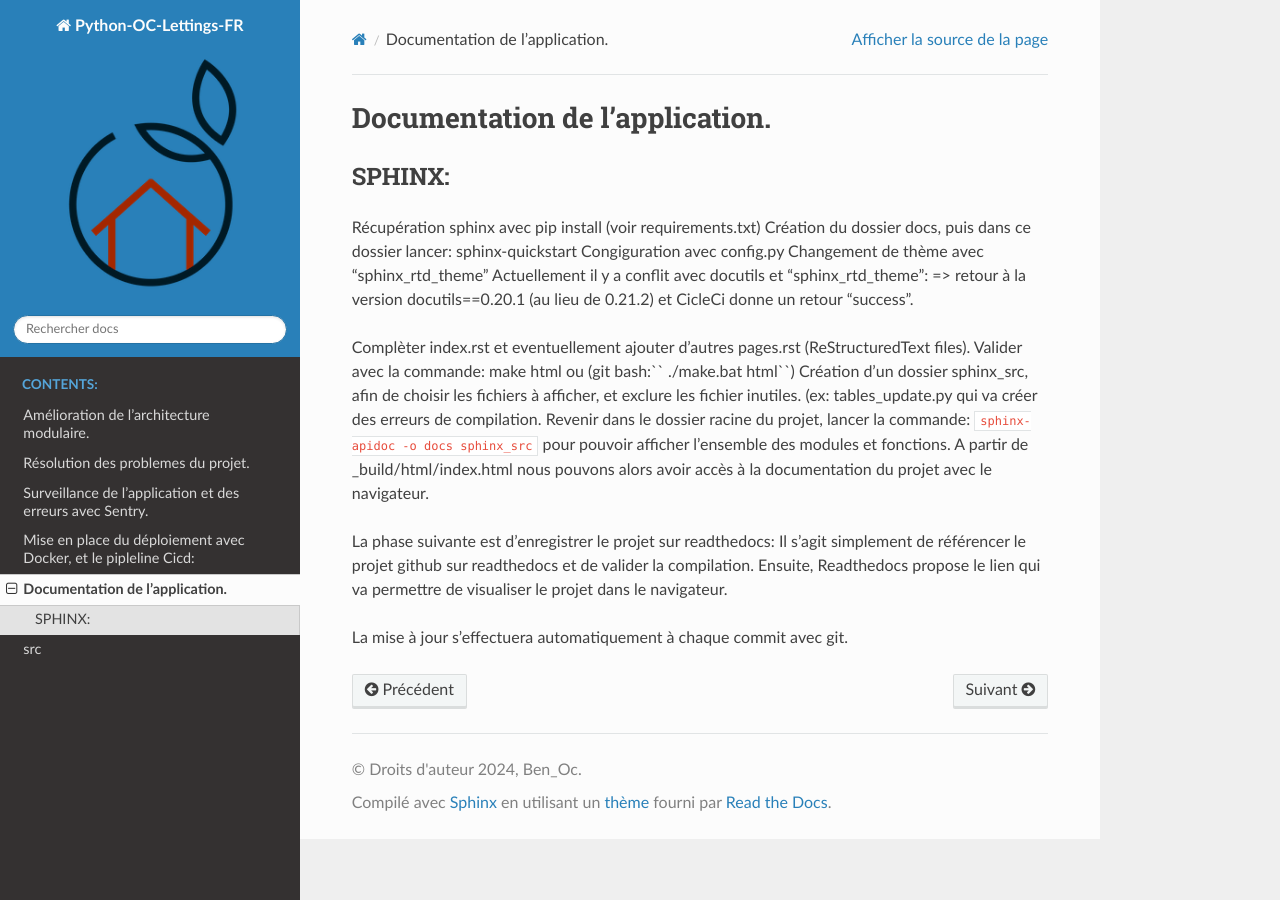
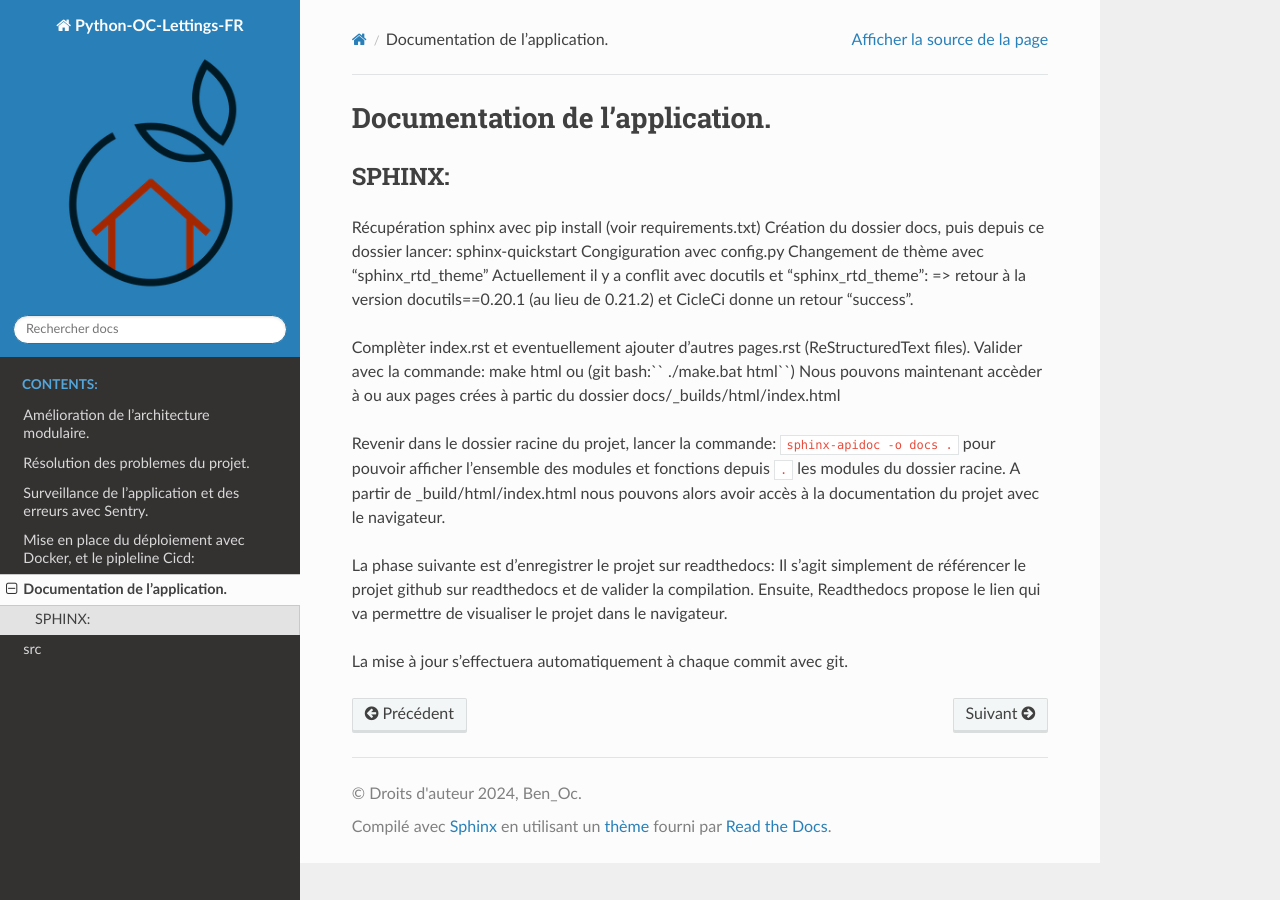
Before and after one commit to lou57810/Python-OC-Lettings-FR, a Sphinx documentation site: the page built from docs/page5.rst, in a window 1280 px wide. Built offline with Sphinx 7.4.7 and the Read the Docs theme 2.0.0, drawn with Linux system fonts in a browser that asks for light colours; pages that are not in the unit, such as notebooks, are missing from menus.

Commit message:
Modif docs.

```diff
--- a/docs/conf.py
+++ b/docs/conf.py
@@ -7,9 +7,20 @@
 # https://www.sphinx-doc.org/en/master/usage/configuration.html#project-information
 import os
 import sys
+# import pathlib
 
 
-sys.path.insert(0, os.path.abspath('../'))
+# os.environ.setdefault('DJANGO_SETTINGS_MODULE', 'oc_lettings_site.settings')
+sys.path.insert(0, os.path.abspath("../"))
+# sys.path.insert(0, pathlib.Path(__file__).parents[2].resolve().as_posix())
+# sys.path.insert(1, os.path.abspath("."))
+# sys.path.insert(1, "/oc_lettings_site/")
+# sys.path.insert(1, "/lettings/")
+# sys.path.insert(1, "/profiles/")
+# sys.path.insert(1, os.path.abspath('.'))
+# sys.path.insert(1, os.path.abspath('./'))
+# sys.path.insert(1, os.path.abspath('../'))
+# sys.path.insert(1, os.path.abspath('../../'))
 
 project = 'Python-OC-Lettings-FR'
 copyright = '2024, Ben_Oc'
--- a/docs/modules.rst
+++ b/docs/modules.rst
@@ -2,7 +2,7 @@ src
 ===
 
 .. toctree::
-   :maxdepth: 4
+   :maxdepth: 5
 
    lettings
    oc_lettings_site
--- a/docs/page4.rst
+++ b/docs/page4.rst
@@ -64,7 +64,7 @@ Dans Build & Deploy:
 -Branch: 'main' (Dans notre cas)
 - Deploy hook: (Render propose de la générer ou de la changer automatiquement.)
 Dans la rubrique Environnement:
-- SECRET_KEY: La variable que nous avons défini dans le fichier à la racine: .env
+- SECRET_KEY: La variable que nous avons copiée depuis le fichier à la racine: .env
 
 CircleCi:
 ---------
--- a/docs/page5.rst
+++ b/docs/page5.rst
@@ -3,7 +3,7 @@ Documentation de l'application.
 SPHINX:
 -------
 Récupération sphinx avec pip install (voir requirements.txt)
-Création du dossier docs, puis dans ce dossier lancer:
+Création du dossier docs, puis depuis ce dossier lancer:
 sphinx-quickstart
 Congiguration avec config.py
 Changement de thème avec 'sphinx_rtd_theme'
@@ -12,11 +12,11 @@ Actuellement il y a conflit avec docutils et 'sphinx_rtd_theme':
 
 Complèter index.rst et eventuellement ajouter d'autres pages.rst (ReStructuredText files).
 Valider avec la commande: make html ou (git bash:`` ./make.bat html``)
-Création d'un dossier sphinx_src, afin de choisir les fichiers à afficher,
-et exclure les fichier inutiles. (ex: tables_update.py qui va créer des erreurs
-de compilation.
+Nous pouvons maintenant accèder à ou aux pages crées à partic du dossier docs/_builds/html/index.html
+
 Revenir dans le dossier racine du projet, lancer la commande:
-``sphinx-apidoc -o docs sphinx_src`` pour pouvoir afficher l'ensemble des modules et fonctions.
+``sphinx-apidoc -o docs .`` pour pouvoir afficher l'ensemble des modules et fonctions depuis ``.`` les modules
+du dossier racine.
 A partir de _build/html/index.html nous pouvons alors avoir accès à la documentation du projet avec le navigateur.
 
 La phase suivante est d'enregistrer le projet sur readthedocs:
--- a/docs/requirements.txt
+++ b/docs/requirements.txt
@@ -8,4 +8,4 @@ sphinxcontrib-jsmath==1.0.1
 sphinxcontrib-qthelp==1.0.7
 sphinxcontrib-serializinghtml==1.1.10
 charset-normalizer==3.3.2
-# sphinx-autodoc-annotation
+sphinx-autodoc-annotation
--- a/setup.cfg
+++ b/setup.cfg
@@ -1,3 +1,4 @@
+DJANGO_SETTINGS_MODULE = oc_lettings_site.settings
 [flake8]
 max-line-length = 110
 exclude = **/migrations/*, venv, pythonProject
```
Also changed, not shown: other parts of docs/page4.rst (+1 -0 lines), 10 other files.
